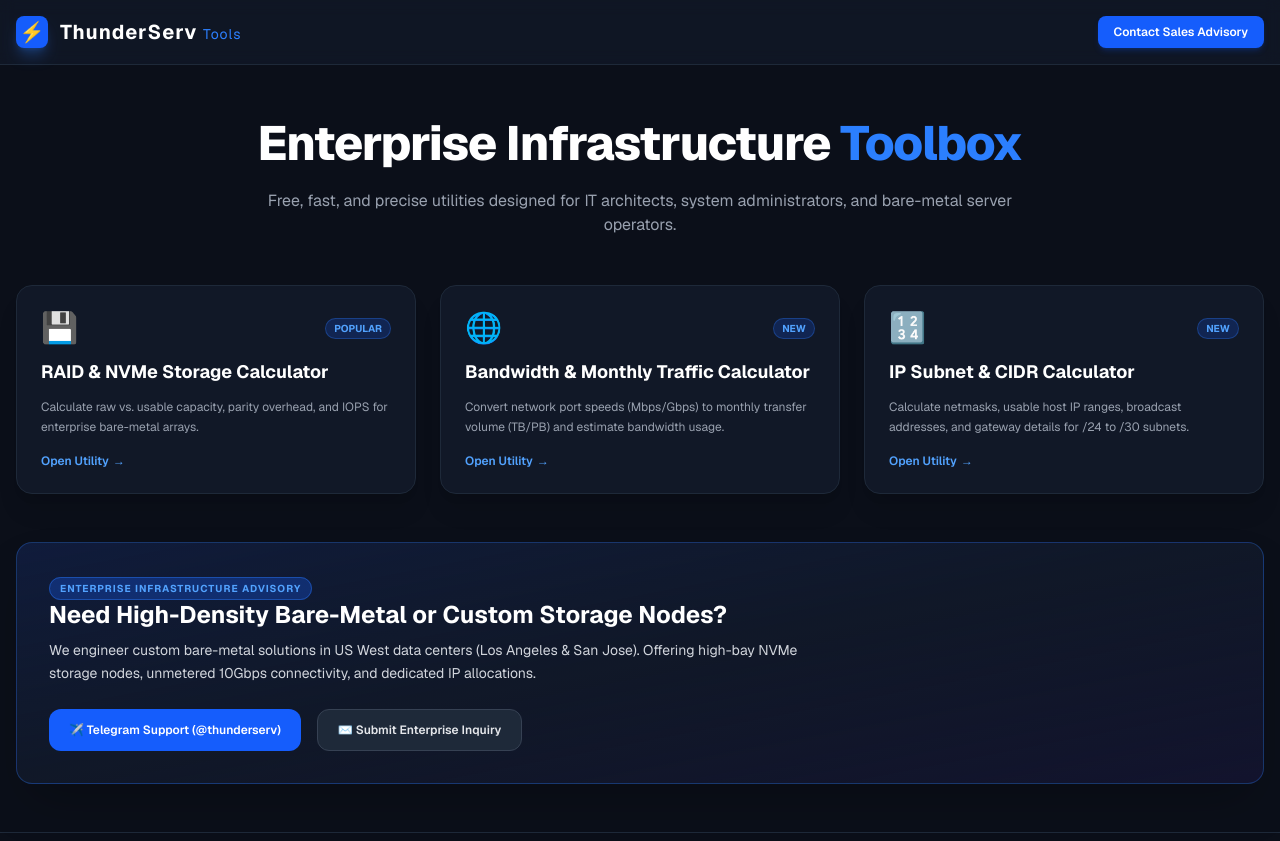
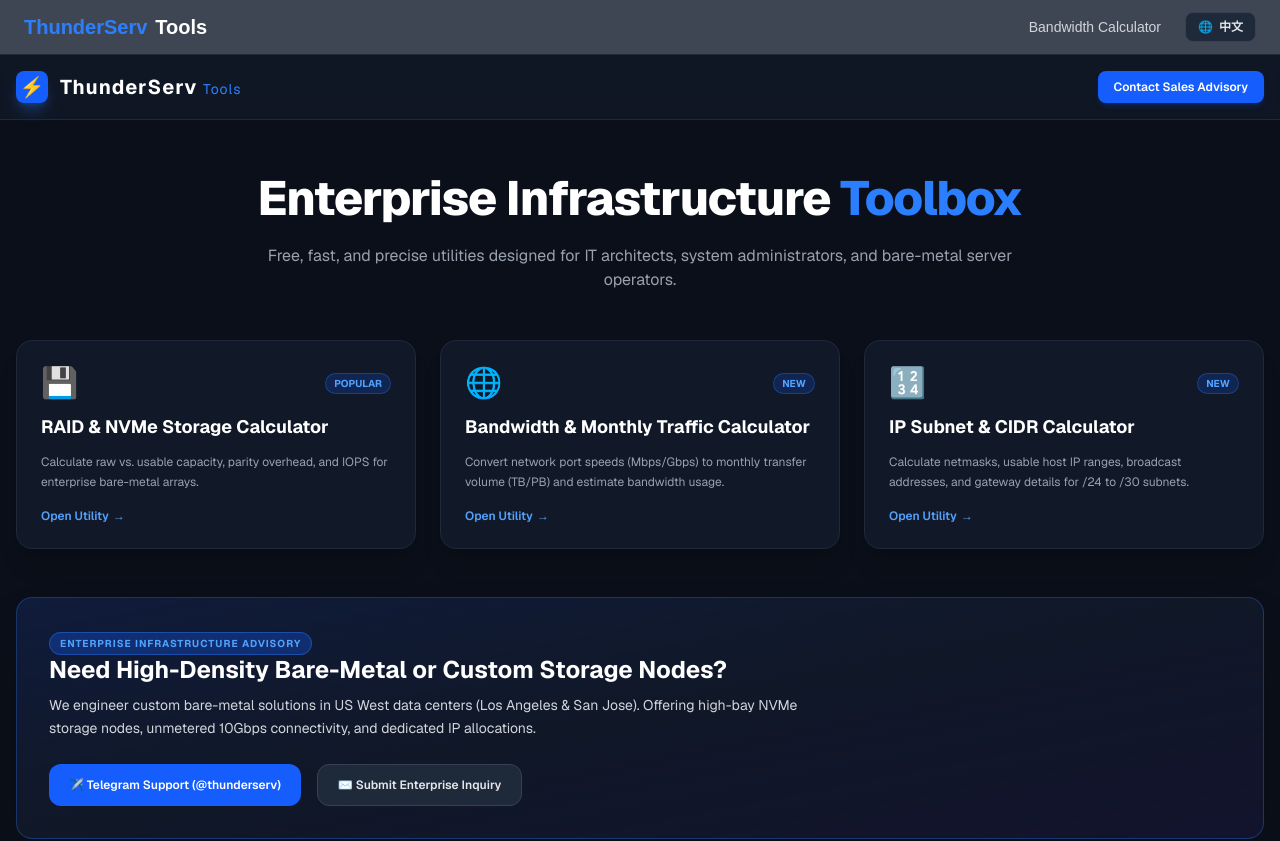
Before and after one commit to khpiang/thunderserv-tools, a Next.js app: page / in a window 1280 px wide. Shown: the top 841 px of the page. Built offline with nearby package versions, Linux system fonts and the light colour scheme.

Commit message:
Update layout.tsx

```diff
--- a/app/layout.tsx
+++ b/app/layout.tsx
@@ -1,6 +1,9 @@
 import type { Metadata } from "next";
 import { Geist, Geist_Mono } from "next/font/google";
 import "./globals.css";
+
+import { LanguageProvider } from "@/context/LanguageContext";
+import Header from "@/components/Header";
 
 const geistSans = Geist({
   variable: "--font-geist-sans",
@@ -13,8 +16,8 @@
 });
 
 export const metadata: Metadata = {
-  title: "Create Next App",
-  description: "Generated by create next app",
+  title: "ThunderServ Tools",
+  description: "Network Bandwidth & Capacity Calculator",
 };
 
 export default function RootLayout({ children }: LayoutProps<"/">) {
@@ -23,7 +26,12 @@
       lang="en"
       className={`${geistSans.variable} ${geistMono.variable} h-full antialiased`}
     >
-      <body className="min-h-full flex flex-col">{children}</body>
+      <body className="min-h-full flex flex-col">
+        <LanguageProvider>
+          <Header />
+          {children}
+        </LanguageProvider>
+      </body>
     </html>
   );
 }
```
